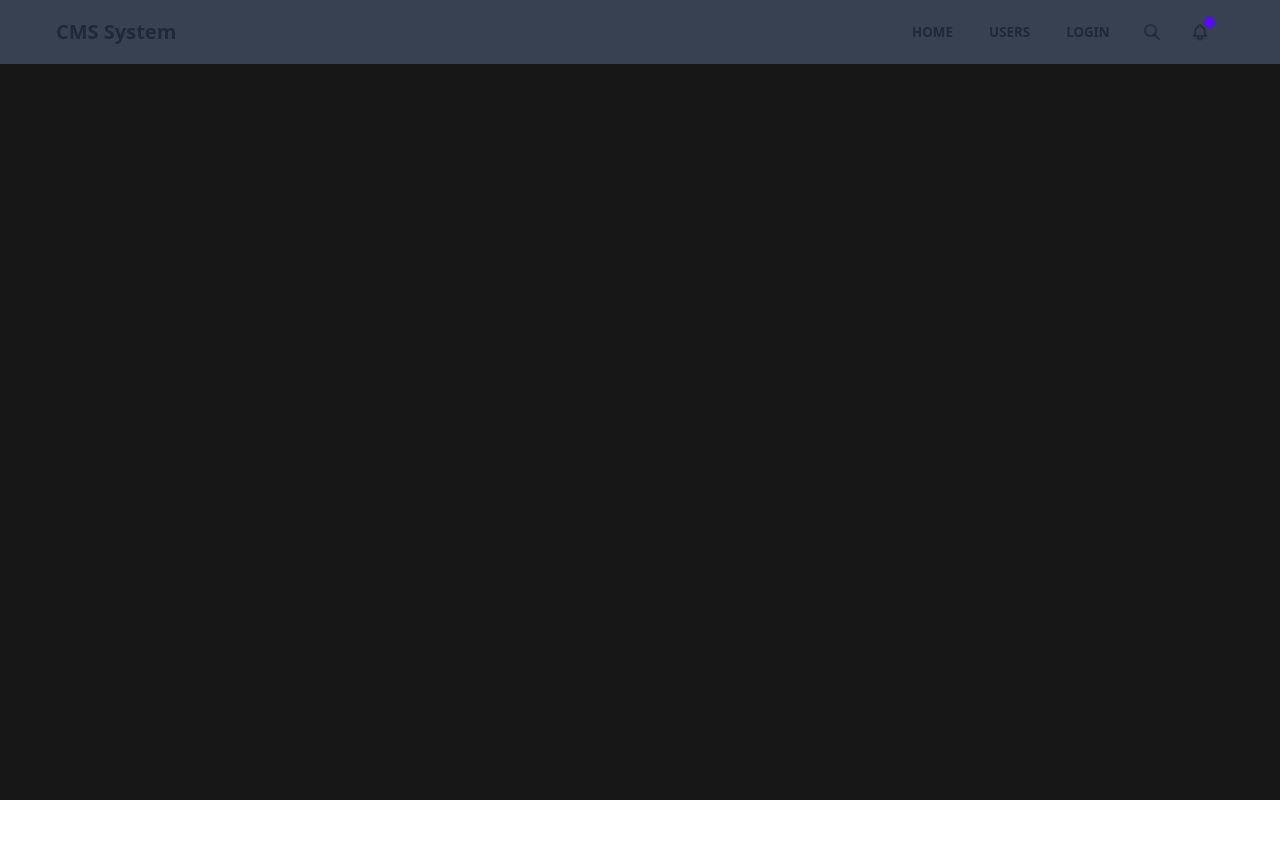
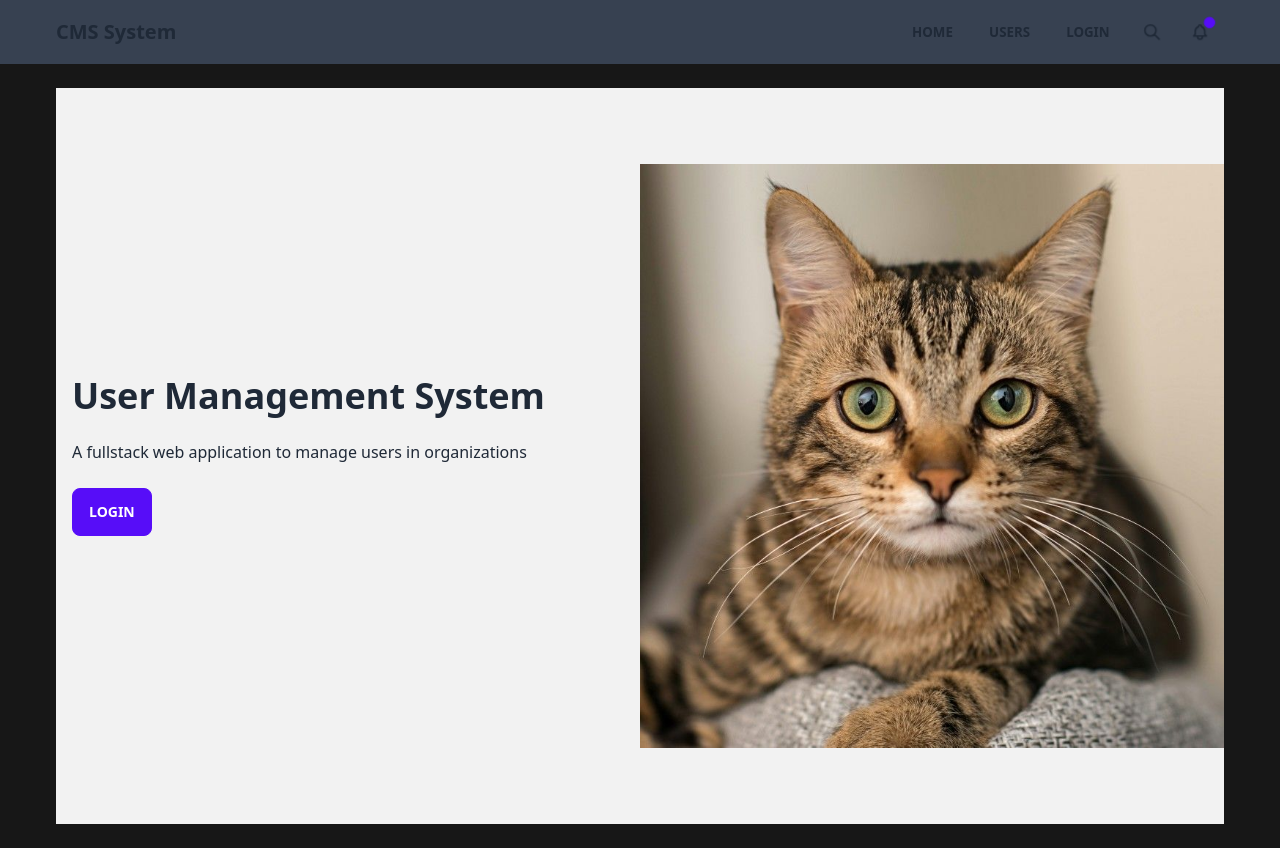
Before and after one commit to NyarehD/prismatic-next, a Next.js app: page / in a window 1280 px wide. Before the commit the page ends 800 px from the top, so only its background shows below. Built offline with nearby package versions, Linux system fonts and the light colour scheme; no server answers.

Commit message:
Update: home page

```diff
--- a/components/NavBar.tsx
+++ b/components/NavBar.tsx
@@ -16,6 +16,7 @@ export default function NavBar() {
           <li><Link href="/users" className='btn btn-ghost hover:text-white'>Users</Link></li>
           {
             (data) ?
+              <li>
                 <Link href="/">
                   <div className="avatar btn btn-circle btn-ghost">
                     <div className="w-10 h-10 rounded-full">
@@ -23,6 +24,7 @@ export default function NavBar() {
                     </div>
                   </div>
                 </Link>
+              </li>
               :
               <li><button className="btn btn-ghost" onClick={() => signIn()}>Login</button></li>
           }
--- a/src/pages/_app.tsx
+++ b/src/pages/_app.tsx
@@ -12,7 +12,7 @@ export default function App({
     <SessionProvider session={session}>
       <div className="bg-neutral-900 min-h-screen">
         <NavBar />
-        <div className="md:px-10 lg:px-14 max-w-screen-xl px-4 py-6 mx-auto">
+        <div className="md:px-10 lg:px-14 min-w-screen-xl px-4 py-6 mx-auto">
           <Component {...pageProps} />
         </div>
       </div>
--- a/src/pages/index.tsx
+++ b/src/pages/index.tsx
@@ -1,7 +1,9 @@
-import Head from 'next/head'
-import Image from 'next/image'
-import { Inter } from 'next/font/google'
-import styles from '@/styles/Home.module.css'
+import { signIn } from 'next-auth/react';
+import { Inter } from 'next/font/google';
+import Head from 'next/head';
+import Image from 'next/image';
+import ProfileImage from "../../public/default.jpg";
+
 
 const inter = Inter({ subsets: ['latin'] })
 
@@ -14,6 +16,16 @@ export default function Home() {
         <meta name="viewport" content="width=device-width, initial-scale=1" />
         <link rel="icon" href="/favicon.ico" />
       </Head>
+      <div className="hero bg-base-200 min-h-[calc(100vh-4rem)]">
+        <div className="hero-content lg:flex-row-reverse flex-col p-0">
+          <Image src={ProfileImage} alt="Hero Photo" className="md:w-1/2 w-full" />
+          <div className="md:w-1/2 w-full p-4">
+            <h1 className="text-4xl font-bold">User Management System</h1>
+            <p className="py-6">A fullstack web application to manage users in organizations</p>
+            <button className="btn btn-primary" onClick={() => signIn()}>Login</button>
+          </div>
+        </div>
+      </div>
     </>
   )
 }
```
Lines whose indentation alone changed are shown as unchanged.
